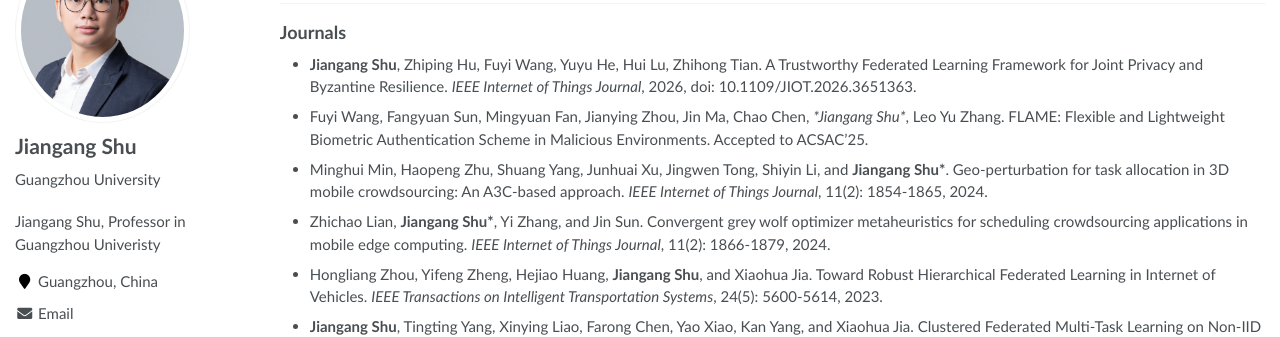
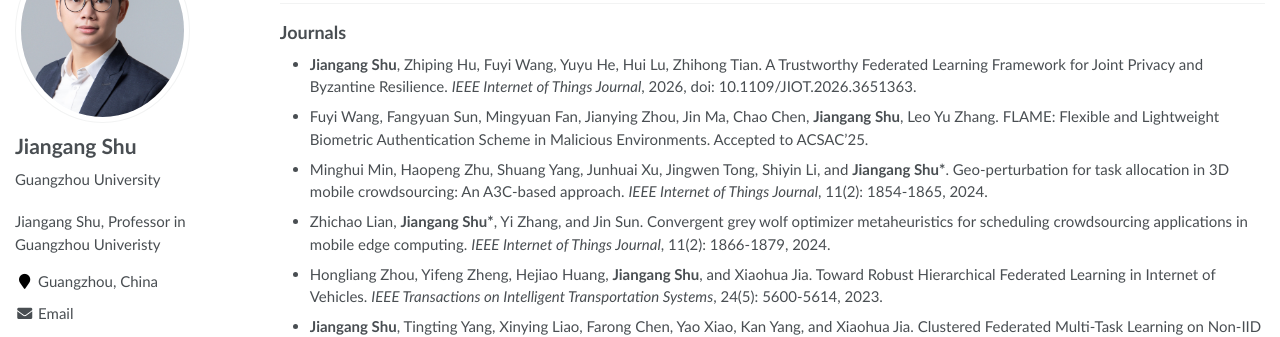
Before and after one commit to jgshu/jgshu.github.io, a Jekyll site: the page built from _pages/about.md, in a window 1280 px wide and 900 px high, scrolled down 509 px. Shown: the part 153-490 px from the top of the window. Built offline with Jekyll 4.4.1, drawn with Linux system fonts in a browser that asks for light colours.

```diff
--- a/_pages/about.md
+++ b/_pages/about.md
@@ -45,7 +45,7 @@ I am currently a Professor &#38; PhD Supervisor in Cyberspace Institute of Advan
 # 📝 Publications
 ## Journals ##
 - **Jiangang Shu**, Zhiping Hu, Fuyi Wang, Yuyu He, Hui Lu, Zhihong Tian. A Trustworthy Federated Learning Framework for Joint Privacy and Byzantine Resilience. *IEEE Internet of Things Journal*, 2026, doi: 10.1109/JIOT.2026.3651363.
-- Fuyi Wang, Fangyuan Sun, Mingyuan Fan, Jianying Zhou, Jin Ma, Chao Chen, **Jiangang Shu\**, Leo Yu Zhang. FLAME: Flexible and Lightweight Biometric Authentication Scheme in Malicious Environments. Accepted to ACSAC'25.
+- Fuyi Wang, Fangyuan Sun, Mingyuan Fan, Jianying Zhou, Jin Ma, Chao Chen, **Jiangang Shu**, Leo Yu Zhang. FLAME: Flexible and Lightweight Biometric Authentication Scheme in Malicious Environments. Accepted to ACSAC'25.
 - Minghui Min, Haopeng Zhu, Shuang Yang, Junhuai Xu, Jingwen Tong, Shiyin Li, and
   **Jiangang Shu\***. Geo-perturbation for task allocation in 3D mobile crowdsourcing:
   An A3C-based approach. *IEEE Internet of Things Journal*, 11(2): 1854-1865, 2024.
```
